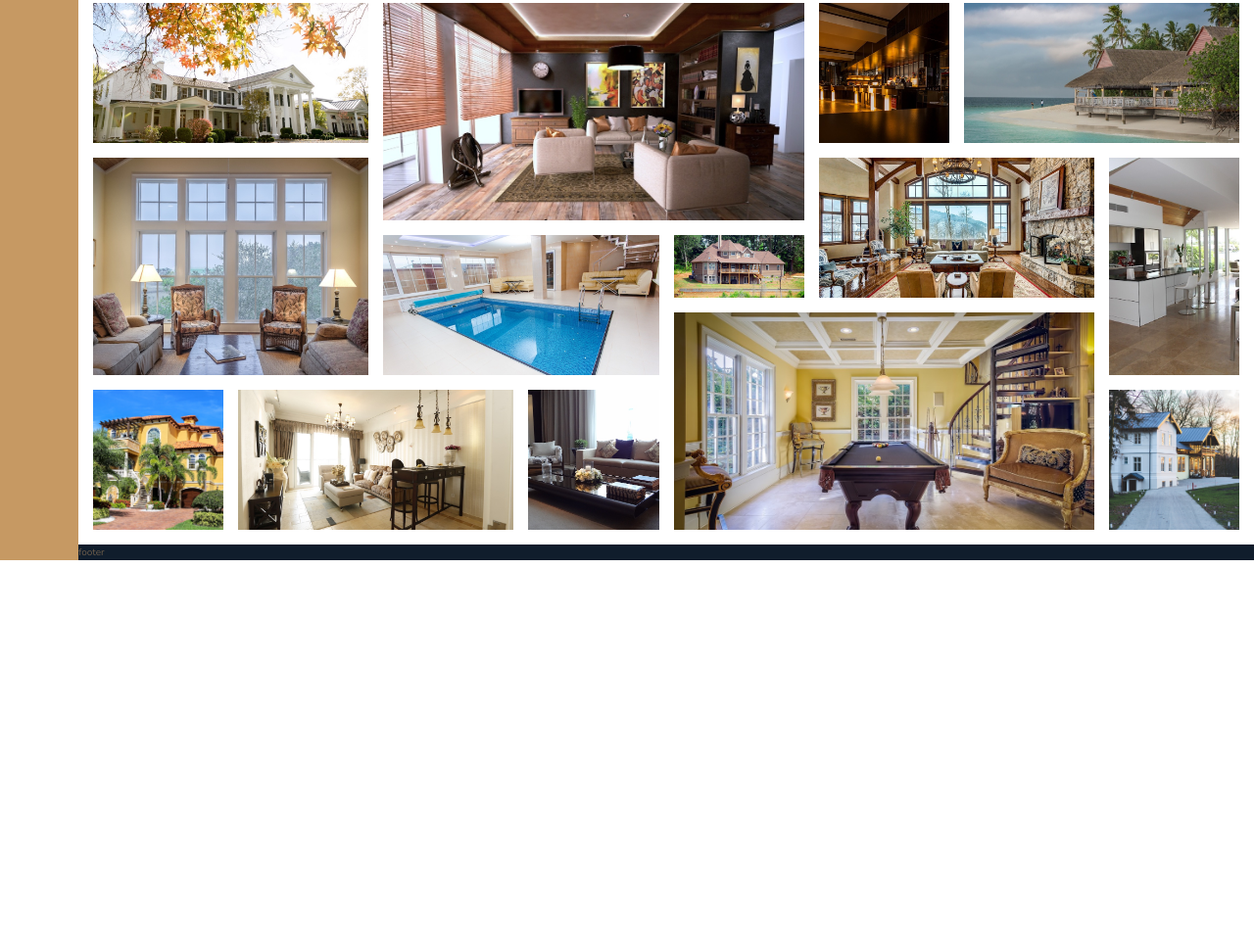
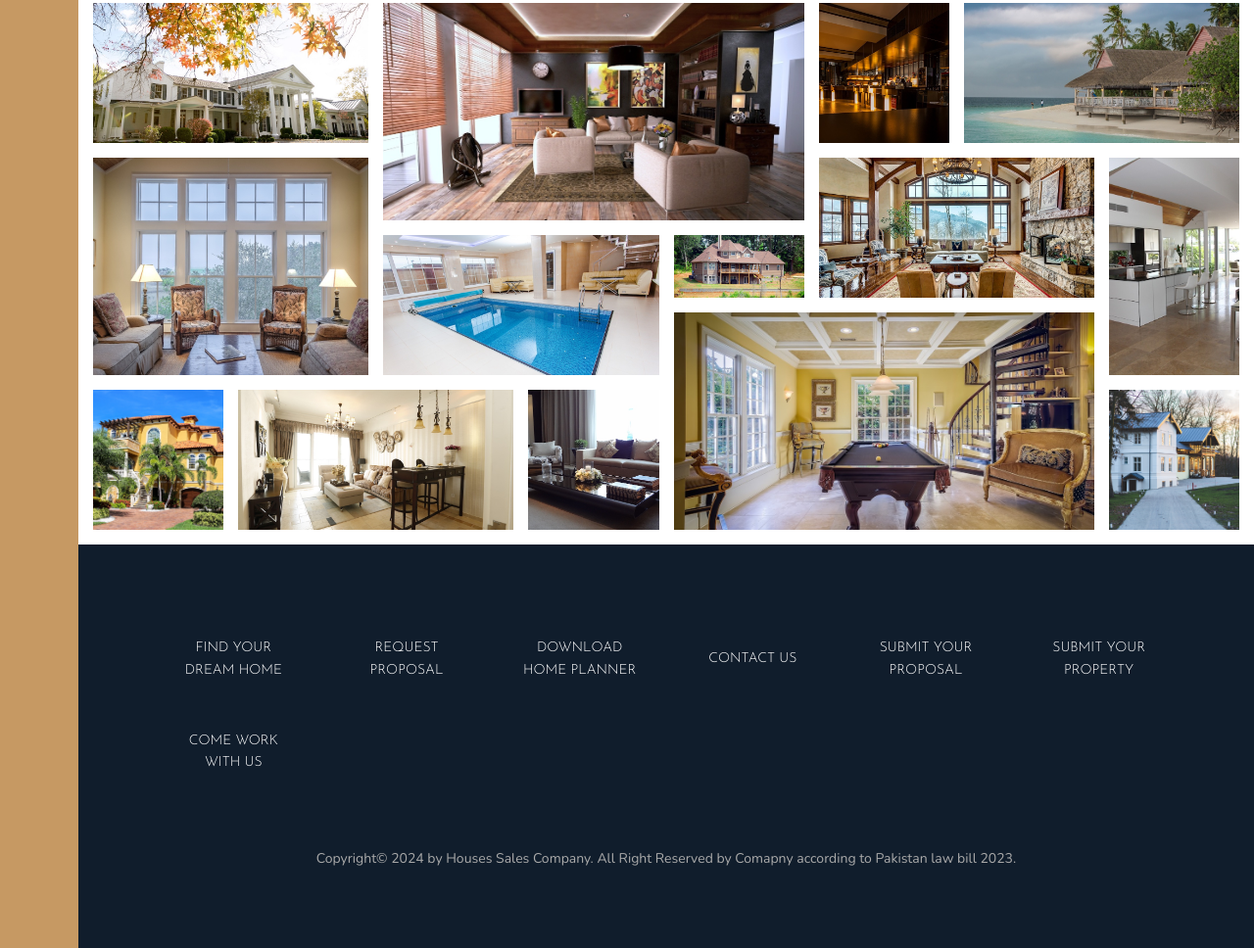
Before and after one commit to chshahid119/houses-app, a website: page index.html in a window 1280 px wide. Shown: the part 3084-4052 px from the top of the page at 98% size. Before the commit the page ends 3656 px from the top, so only its background shows below. Drawn offline with nearby package versions, Linux system fonts and the light colour scheme.

Commit message:
footer section with style added

```diff
--- a/index.html
+++ b/index.html
@@ -378,6 +378,20 @@
       </figure>
     </section>
 
-    <footer class="footer">footer</footer>
+    <footer class="footer">
+      <ul class="nav">
+        <li class="nav__item"><a href="#" class="nav__link">Find Your dream Home</a></li>
+        <li class="nav__item"><a href="#" class="nav__link">Request Proposal</a></li>
+        <li class="nav__item"><a href="#" class="nav__link">Download Home Planner</a></li>
+        <li class="nav__item"><a href="#" class="nav__link">Contact us</a></li>
+        <li class="nav__item"><a href="#" class="nav__link">Submit your proposal</a></li>
+        <li class="nav__item"><a href="#" class="nav__link">Submit Your Property</a></li>
+        <li class="nav__item"><a href="#" class="nav__link">Come Work with us</a></li>
+        </li>
+      </ul>
+      <p class="copyright">
+        Copyright&copy; 2024 by Houses Sales Company. All Right Reserved by Comapny according to Pakistan  law bill 2023.
+      </p>
+    </footer>
   </body>
 </html>
--- a/sass/_footer.scss
+++ b/sass/_footer.scss
@@ -1,4 +1,43 @@
 .footer {
   background-color: $color-secondary;
   grid-column: full-start/full-end;
+
+  padding: 8rem;
 }
+
+.nav {
+  list-style: none;
+
+  display: grid;
+  grid-template-columns: repeat(auto-fit, minmax(15rem, 1fr));
+  gap: 2rem;
+  align-items: center;
+
+  &__link:link,
+  &__link:visited {
+    font-size: 1.4rem;
+    color: #fff;
+    text-decoration: none;
+    font-family: $font-display;
+    text-transform: uppercase;
+    text-align: center;
+    padding: 1.5rem;
+    display: block;
+    transition: all 0.2s;
+  }
+
+  &__link:hover,
+  &__link:active {
+    background-color: rgba(#fff, 0.05);
+    transform: translateY(-0.3rem);
+  }
+}
+
+.copyright {
+  font-size: 1.4rem;
+  color: $color-grey-light-2;
+  margin-top: 6rem;
+  margin-right: auto;
+  margin-left: auto;
+  text-align: center;
+}
```
Also changed, not shown: css/style.css.
